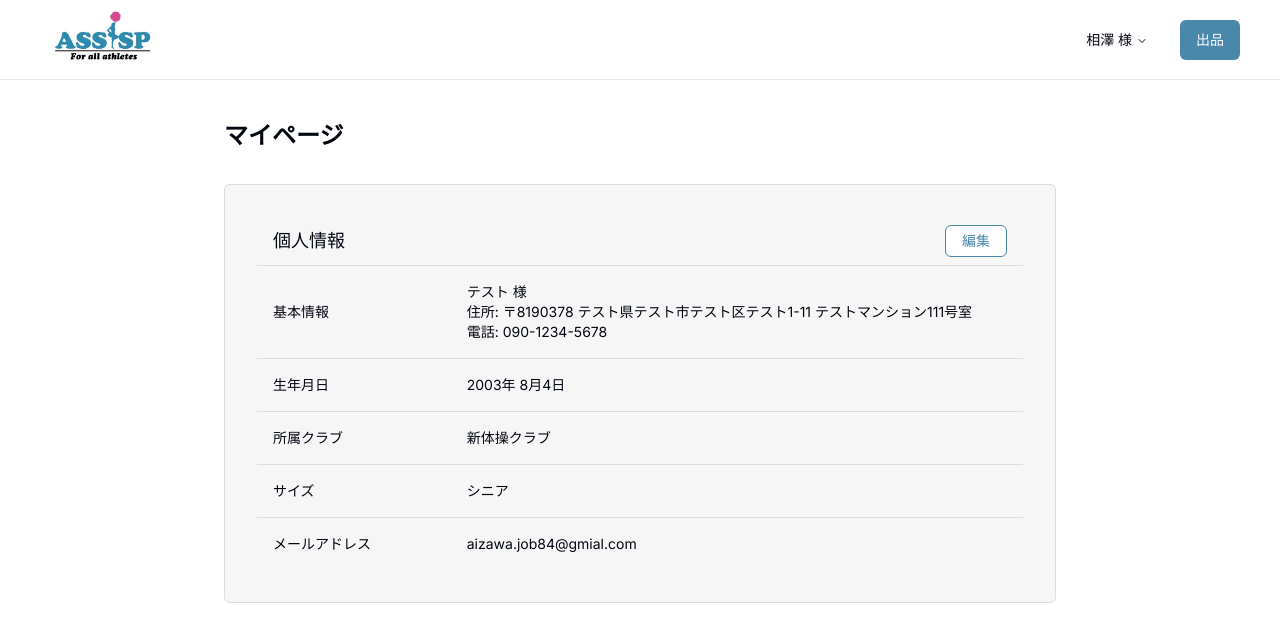
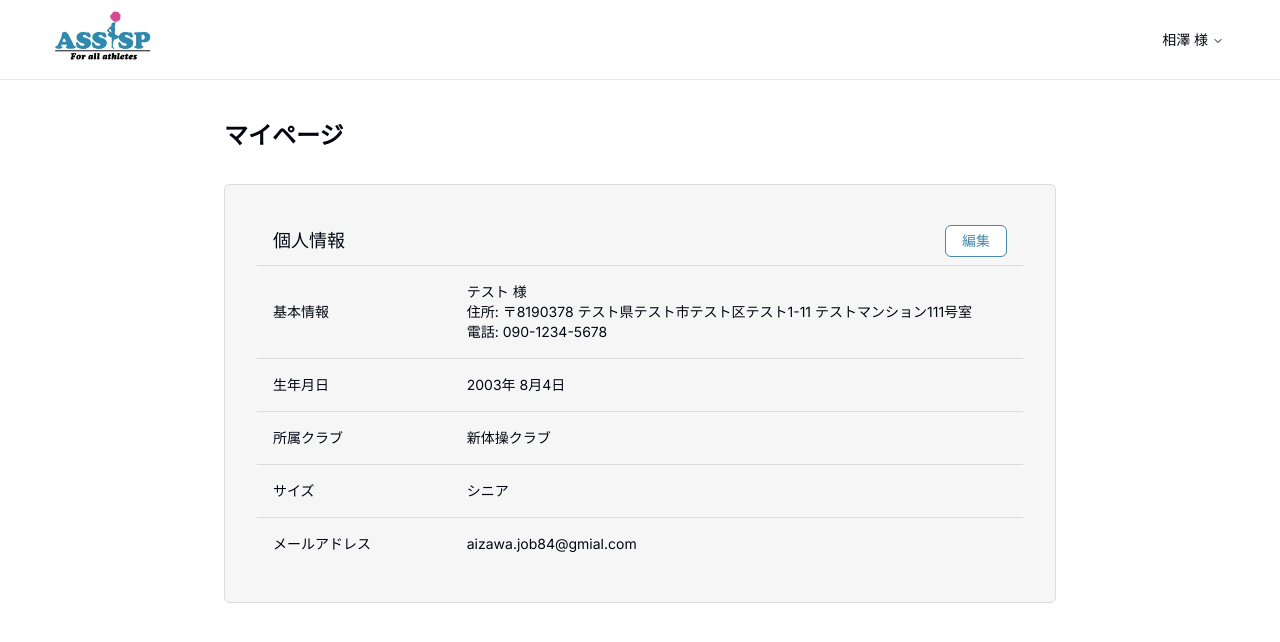
Before and after one commit to zawazawa84/assispo, a Next.js app: page /mypage in a window 1280 px wide. Shown: the top 642 px of the page. Built offline with nearby package versions, Linux system fonts and the light colour scheme.

Commit message:
出品ボタンの削除

```diff
--- a/src/components/Layout/Header.tsx
+++ b/src/components/Layout/Header.tsx
@@ -49,7 +49,6 @@ export const Header = () => {
             </NavigationMenuItem>
           </NavigationMenuList>
         </NavigationMenu>
-        <Button className="bg-themeblue h-auto">出品</Button>
       </div>
     </div>
   );
```
